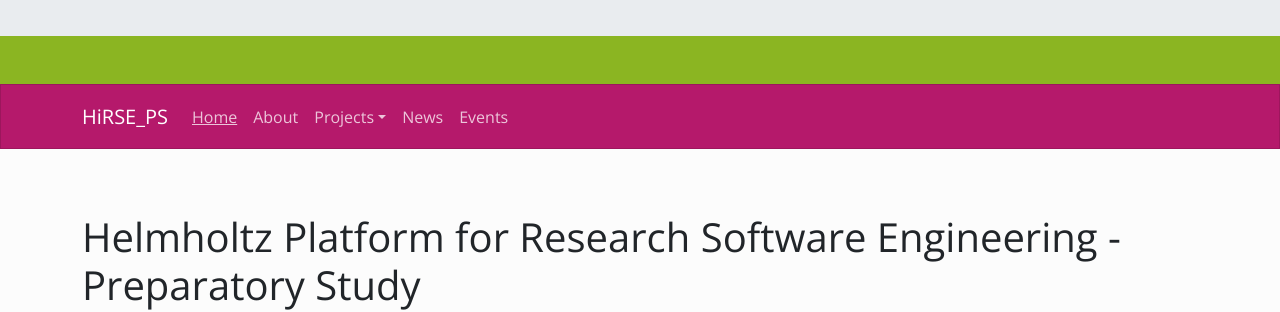
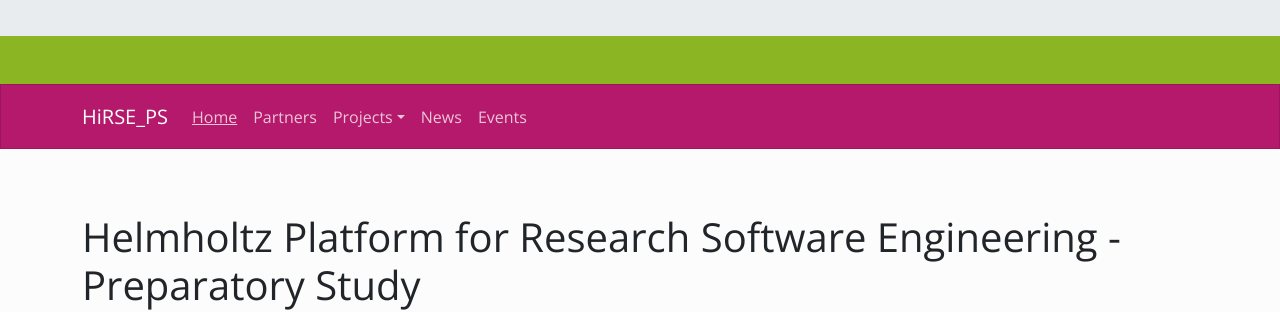
Before and after one commit to Helmholtz-HiRSE/helmholtz-hirse.github.io, a Jekyll site: the page built from index.md, in a window 1280 px wide. Shown: the part 287-599 px from the top of the page. Built offline with Jekyll 4.4.1, drawn with Linux system fonts in a browser that asks for light colours; nearby versions of some CDN libraries.

Commit message:
Update navbar.yml

```diff
--- a/_data/navbar.yml
+++ b/_data/navbar.yml
@@ -1,7 +1,7 @@
 - name: Home
   link: /
-- name: About
-  link: /about.html
+- name: Partners
+  link: /partners.html
 - name: Projects
   link: #
 - name: News
```
